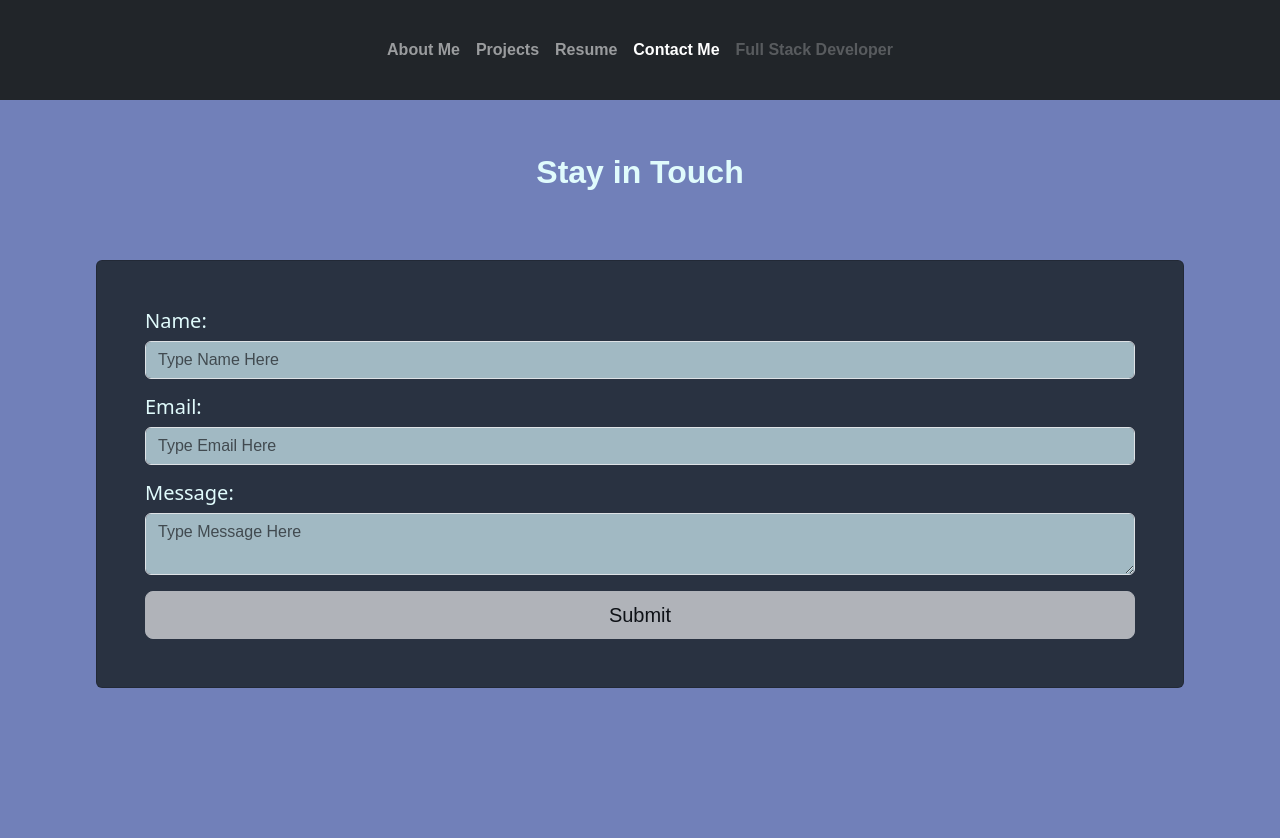
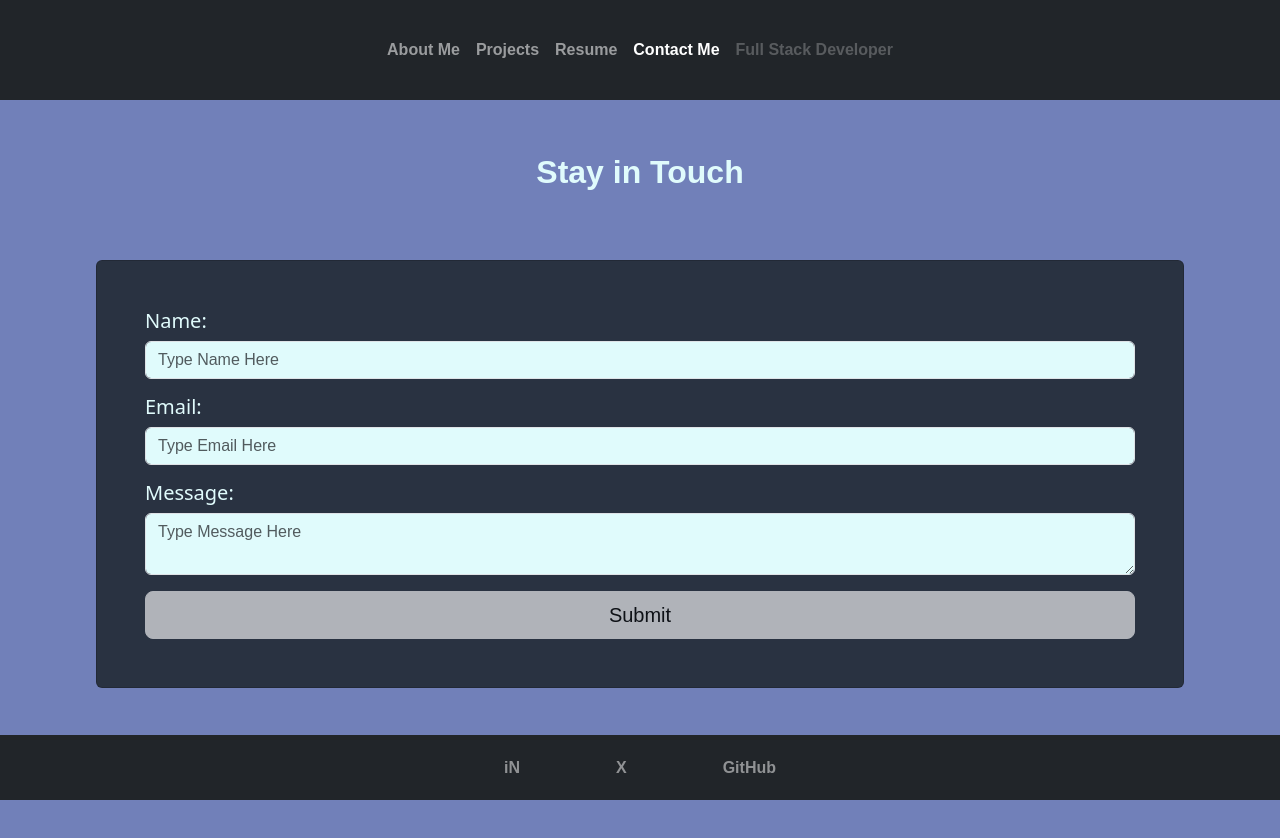
Before and after one commit to TheKhalidGibson/ReactPortfolio, a React (Vite) app: page /Contact in a window 1280 px wide. Shown: the top 838 px of the page. Built offline with nearby package versions, Linux system fonts and the light colour scheme.

Commit message:
Added a nav footer and some style changes

```diff
--- a/src/App.css
+++ b/src/App.css
@@ -25,8 +25,8 @@ height: max-content;
 
 .form-control{
 
-background-color: #a1b9c3;
-color: #E0FBFC;
+background-color: #E0FBFC;
+color: #171738;
 font-family:  'Alumni Sans Collegiate One', sans-serif;
 
 
@@ -34,7 +34,7 @@ font-family:  'Alumni Sans Collegiate One', sans-serif;
 
 .contact-submit-btn{
 
-  background-color: #a1b9c3;
+  background-color: #E0FBFC;
 	color: #293241;
   font-family:  'Alumni Sans Collegiate One', sans-serif;
   font-weight: 500;
--- a/src/assets/style.css
+++ b/src/assets/style.css
@@ -113,6 +113,11 @@ opacity: 96%;
 	/* color: #E0FBFC; */
 }
 
+.footer{
+	height: 65px;
+	/* color: #E0FBFC; */
+}
+
 #navbarSupportedContent {
 	align-items: center;
 
--- a/src/components/NavTabs.jsx
+++ b/src/components/NavTabs.jsx
@@ -5,8 +5,11 @@ import {
   MDBRow,
   MDBCol,
   MDBIcon,
+  // FontAwesomeIcon,
 } from "mdb-react-ui-kit";
 import "../assets/style.css";
+
+
 
 // Here we are using object destructuring assignment to pluck off our variables from the props object
 // We assign them to their own variable names
@@ -73,6 +76,31 @@ function NavTabs() {
           </div>
         </div>
       </nav>
+
+      <nav className="navbar footer fixed-bottom navbar-expand-lg justify-content-center text-center navbar-dark bg-dark text-light">
+        <div className="pl-5">
+
+          <a
+            href="https://www.linkedin.com/in/khalid-gibson-85799b257/"
+            className="card-link mx-5 text-white-50 textLink"
+          >
+            iN
+          </a>
+          <a
+            href="https://twitter.com/KhalidGibson"
+            className="card-link mx-5 text-white-50 textLink"
+          >
+            X
+          </a>
+          <a
+            href="https://github.com/TheKhalidGibson"
+            className="card-link mx-5 text-white-50 textLink"
+          >
+            GitHub
+          </a>
+            {/* <FontAwesomeIcon icon="fa-brands fa-github" /> */}
+        </div>
+      </nav>
     </>
   );
 }
```
